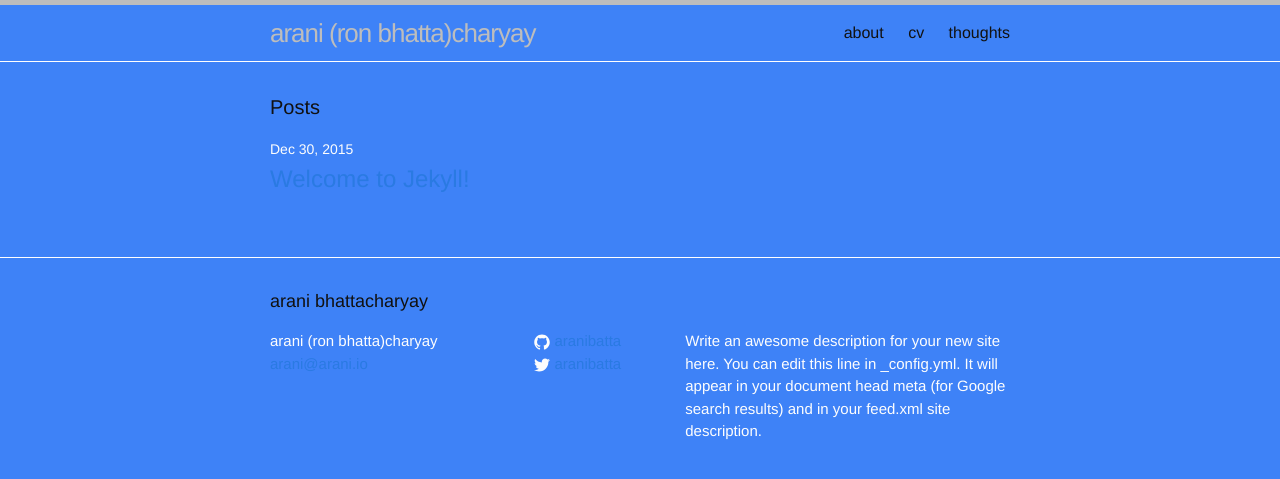
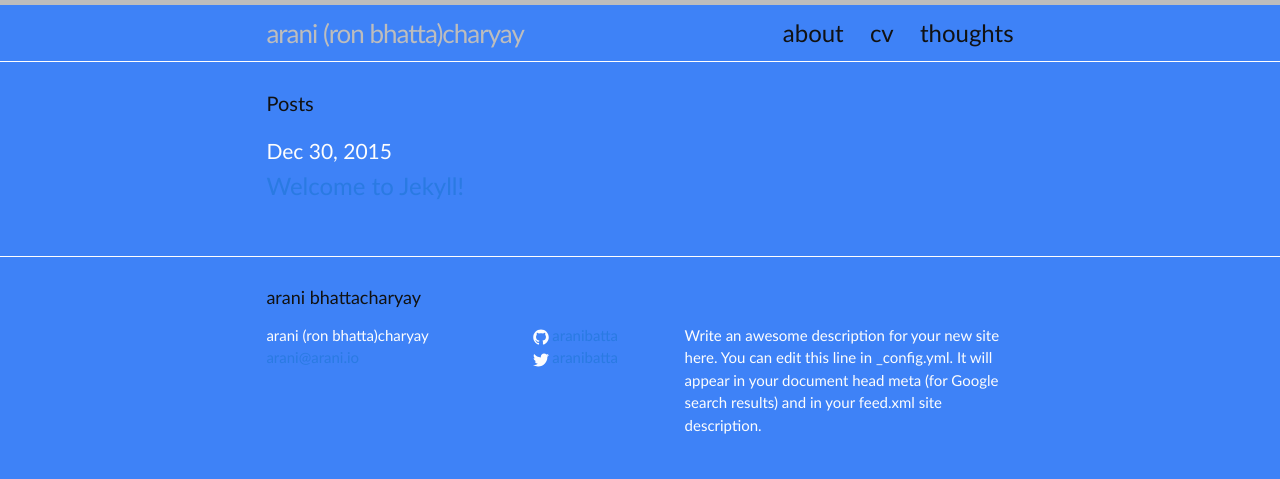
Before and after one commit to aranibatta/aranibatta.github.io, a Jekyll site: the page built from index.html, in a window 1280 px wide. Shown: the top 479 px of the page. Built offline with Jekyll 4.4.1, drawn with Linux system fonts in a browser that asks for light colours.

```diff
--- a/css/main.scss
+++ b/css/main.scss
@@ -6,13 +6,13 @@
 
 
 // Our variables
-$base-font-family: "Helvetica Neue", Helvetica, Arial, sans-serif;
-$base-font-size:   16px;
-$base-font-weight: 400;
+$base-font-family: Futura, 'Trebuchet MS', Arial, sans-serif;
+$base-font-size:   24px;
+$base-font-weight: 500;
 $small-font-size:  $base-font-size * 0.875;
 $base-line-height: 1.5;
 
-$spacing-unit:     30px;
+$spacing-unit:     26.4px;
 
 $text-color:       #111;
 $background-color: #3E82F7;
```
